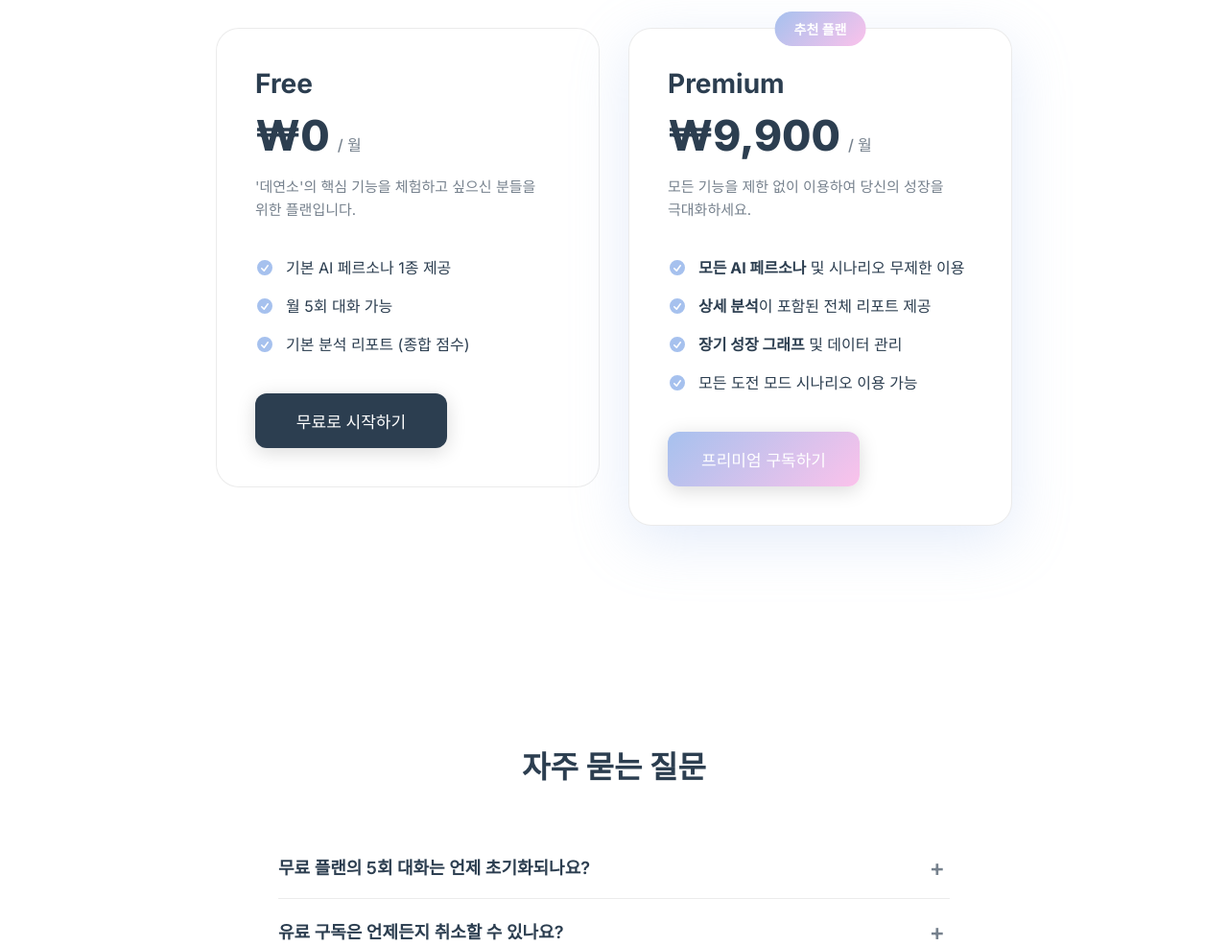
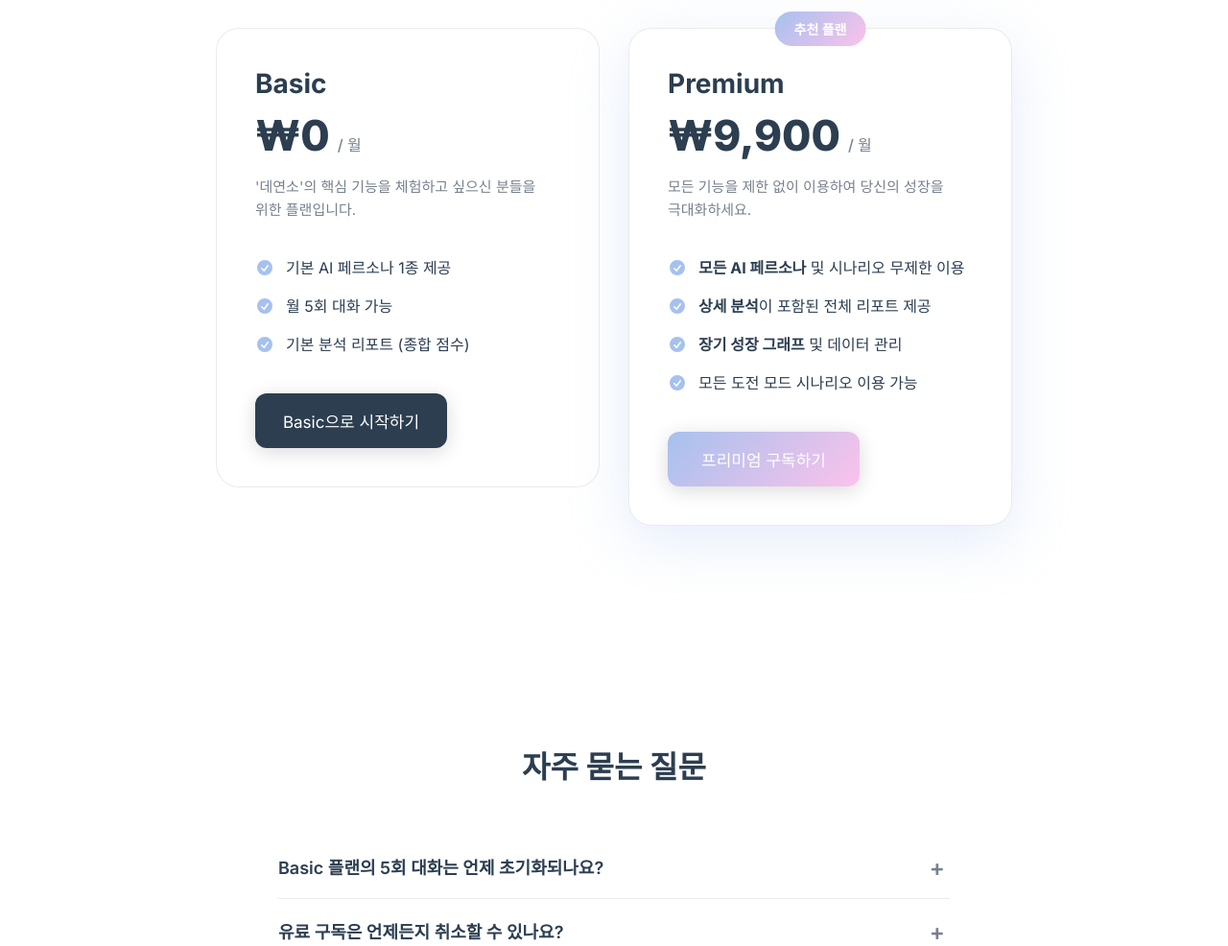
Before and after one commit to gigas5234/dys-frontend, a Next.js app: page /price in a window 1280 px wide. Shown: the part 369-1355 px from the top of the page at 96% size. Built offline with nearby package versions, Linux system fonts and the light colour scheme.

Commit message:
plan update

```diff
--- a/app/price/page.jsx
+++ b/app/price/page.jsx
@@ -8,7 +8,14 @@ function PricePage() {
   const [loading, setLoading] = useState(true);
   const [isClient, setIsClient] = useState(false);
   const [isDropdownOpen, setIsDropdownOpen] = useState(false);
+  const [userPlan, setUserPlan] = useState('basic'); // 사용자 플랜 정보
   const dropdownRef = useRef(null);
+
+  // 사용자 플랜 확인 함수
+  const getUserPlan = (user) => {
+    if (!user) return 'basic';
+    return user.user_metadata?.subscription_plan || 'basic';
+  };
 
   // 사용자 세션 확인
   const checkUser = async () => {
@@ -19,6 +26,7 @@ function PricePage() {
       const restoredSession = await restoreSessionFromUrl();
       if (restoredSession) {
         setUser(restoredSession.user);
+        setUserPlan(getUserPlan(restoredSession.user));
         setLoading(false);
         return;
       }
@@ -26,6 +34,9 @@ function PricePage() {
       // 기존 세션 확인
       const session = await getCurrentSession();
       setUser(session?.user || null);
+      if (session?.user) {
+        setUserPlan(getUserPlan(session.user));
+      }
       setLoading(false);
     } catch (error) {
       console.error('Error checking user session:', error);
@@ -97,6 +108,11 @@ function PricePage() {
           <div className="header-right" suppressHydrationWarning>
             {isClient && user ? (
               <div className="user-dropdown" ref={dropdownRef}>
+                <div className="plan-badge-header">
+                  <span className={`plan-type ${userPlan}`}>
+                    {userPlan === 'premium' ? 'Premium' : 'Basic'}
+                  </span>
+                </div>
                 <div
                   className={`user-dropdown-toggle ${isDropdownOpen ? 'open' : ''}`}
                   role="button"
@@ -149,7 +165,7 @@ function PricePage() {
 
             <div className="pricing-grid">
               <div className="plan-card">
-                <h2>Free</h2>
+                <h2>Basic</h2>
                 <div className="price">₩0<small>/ 월</small></div>
                 <p className="description">'데연소'의 핵심 기능을 체험하고 싶으신 분들을 위한 플랜입니다.</p>
                 <ul className="feature-list">
@@ -166,7 +182,7 @@ function PricePage() {
                     <span>기본 분석 리포트 (종합 점수)</span>
                   </li>
                 </ul>
-                <a href="#" className="btn-cta">무료로 시작하기</a>
+                <a href="#" className="btn-cta">Basic으로 시작하기</a>
               </div>
 
               <div className="plan-card premium">
@@ -203,8 +219,8 @@ function PricePage() {
             <h2>자주 묻는 질문</h2>
             <div className="faq-container">
               <details className="faq-item">
-                <summary>무료 플랜의 5회 대화는 언제 초기화되나요?</summary>
-                <p>무료 대화 횟수는 매월 1일에 자동으로 초기화됩니다. 새로운 달이 시작되면 다시 5번의 대화 연습을 하실 수 있습니다.</p>
+                <summary>Basic 플랜의 5회 대화는 언제 초기화되나요?</summary>
+                <p>Basic 플랜의 대화 횟수는 매월 1일에 자동으로 초기화됩니다. 새로운 달이 시작되면 다시 5번의 대화 연습을 하실 수 있습니다.</p>
               </details>
               <details className="faq-item">
                 <summary>유료 구독은 언제든지 취소할 수 있나요?</summary>
```
